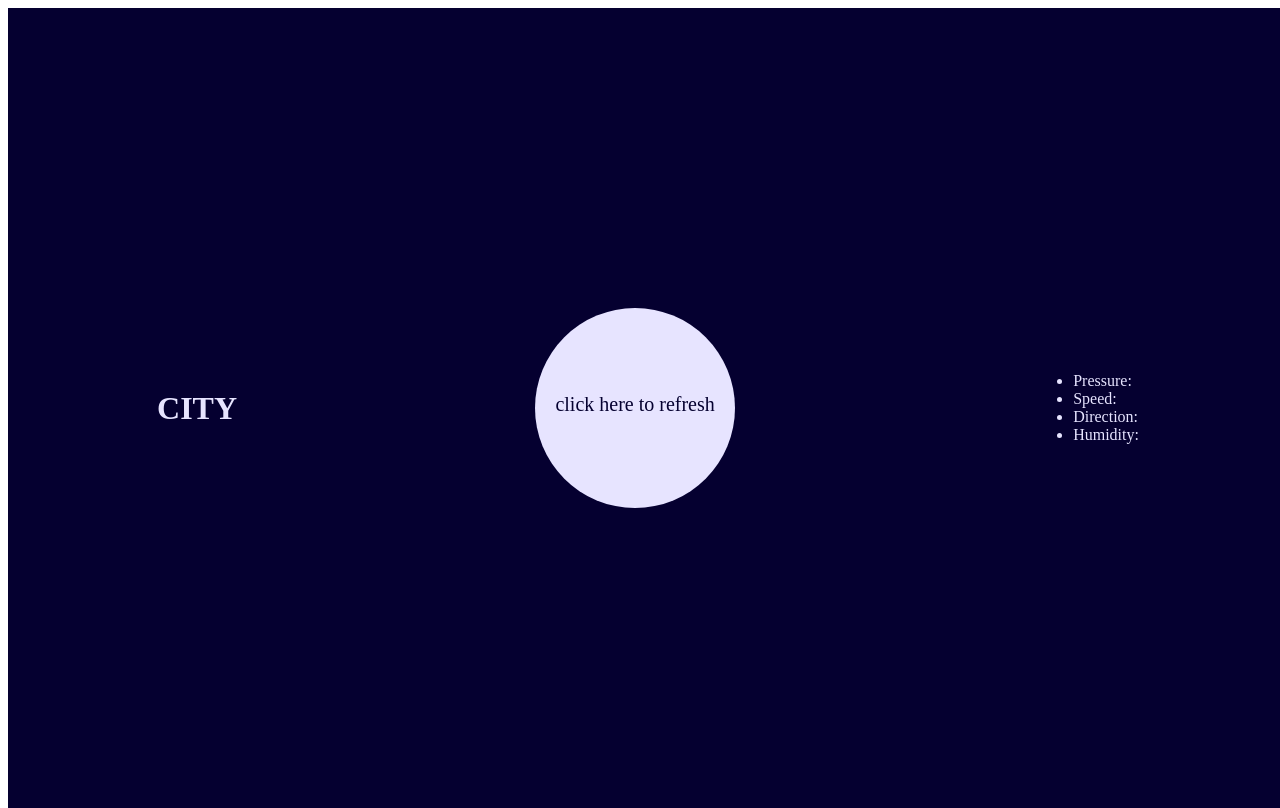
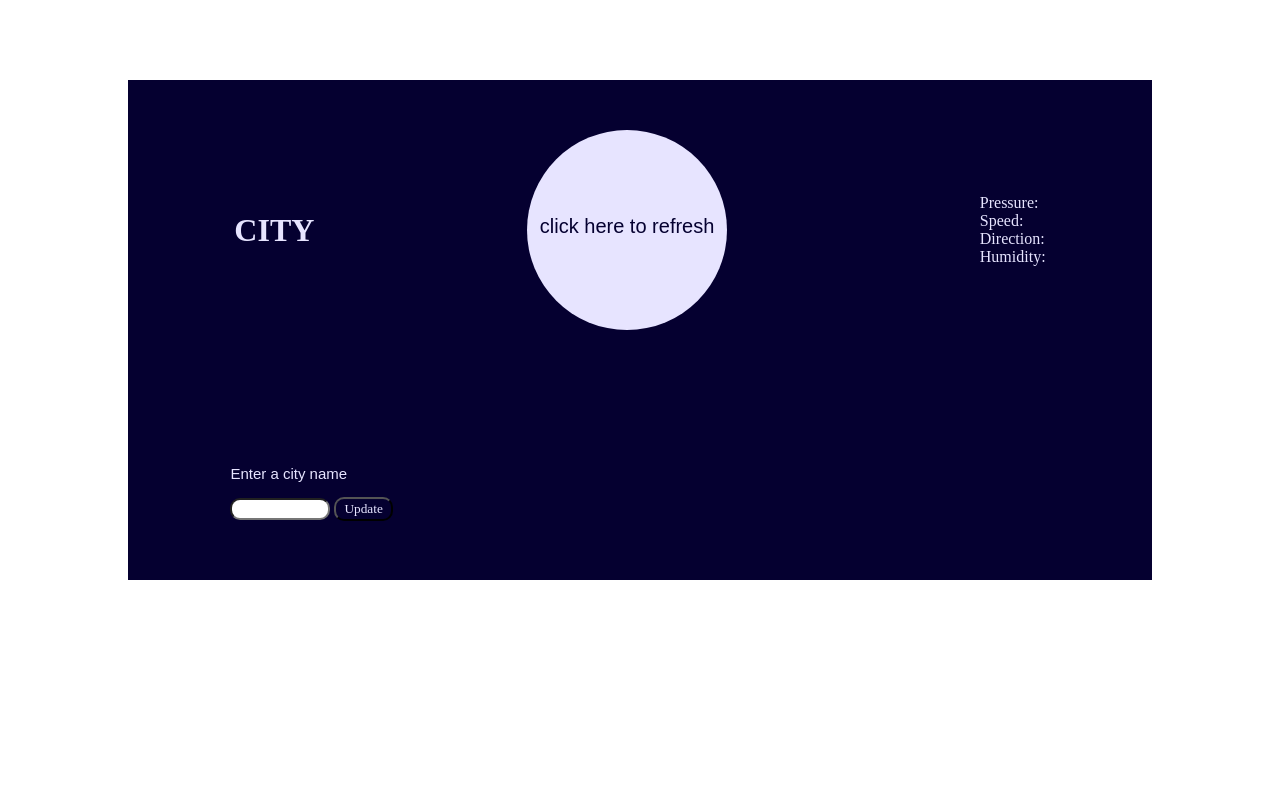
Before and after one commit to tinayemartin/Weather-App-with-VanillaJS, a plain HTML site: page index.html in a window 1280 px wide. Drawn offline with Linux system fonts and the light colour scheme; no server answers.

Commit message:
Final commit
Added user choice

```diff
--- a/index.html
+++ b/index.html
@@ -19,7 +19,13 @@
                 <li id="humidity">Humidity:</li>
             </ul>
         </div>
+        <div class="control">
+            <p id="p">Enter a city name</p>
+            <input id="input" type="text">
+            <button id="update" type="submit" onclick="update()">Update</button>
+        </div>
     </div>
-    <script src="/main.js"></script>
+
+    <script src="main.js"></script>
 </body>
 </html>
--- a/main.js
+++ b/main.js
@@ -1,7 +1,8 @@
-var _temp, _humidity, _pressure, _direction, _speed, _city, _country;
+var _temp, _humidity, _pressure, _direction, _speed, _city, city="Bulawayo", _country;
 
+function Initiate(){
 async function getData(){
-    let response = await fetch('http://api.openweathermap.org/data/2.5/weather?q=Chinhoyi&appid=c76d9d1adc3e9036d0461d0031ab5409');
+        let response = await fetch('http://api.openweathermap.org/data/2.5/weather?q='+ city +'&appid=c76d9d1adc3e9036d0461d0031ab5409');
         data = await response.json()
         return data;
 }
@@ -17,6 +18,9 @@ getData().then(
         _country = data.sys.country;
       }
 )
+    }
+
+    Initiate();
 
     function display() {
         document.getElementById('temp').style.cssText = "font-size: 80px; margin-top: 55px";
@@ -27,3 +31,10 @@ document.getElementById('wind-speed').innerHTML = "Speed: " + _speed;
         document.getElementById('wind-direction').innerHTML = "Direction: " +_direction;
         document.getElementById('humidity').innerHTML = "Humidity: " +_humidity;
     }
+
+function update(){
+        city = document.getElementById('input').value;
+        Initiate();
+        setTimeout(display, 2000);
+        display();
+    }
--- a/styles.css
+++ b/styles.css
@@ -17,22 +17,58 @@ li, h1, h3{
     font-family:var(--quick);
     color: var(--light);
 }
-
+li{
+    list-style-type: none;
+}
 .temp p{
-    font-family: var(--ubuntu);
+    font-family: var(--ubuntu), sans-serif;
     color: var(--bg);
     font-size: 20px;
     margin-top: 85px;
 }
 .container{
+    top: 80px;
+    left: 10%;
+    right: 10%;
     position: absolute;
     display: flex;
     flex-wrap: wrap;
-    width: 100%;
-    height: 100%;
+    width: 80%;
+    height: 500px;
     background-color: var(--bg);
 }
 
+.control{
+    margin-left: 10%;
+    width: 80%;
+    height: 100px;
+    background-color: var(--bg);
+}
+
+#input{
+    border-radius: 10px;
+    width: 100px;
+    font-family: var(--quick);
+}
+
+#update{
+    background-color: var(--bg);
+    border-radius: 10px;
+    color: var(--light);
+    padding: 2px 8px;
+    font-family: var(--quick);
+}
+
+#update:hover{
+    background-color: var(--light);
+    color: var(--bg);
+}
+#p{
+    font-family: var(--quick), sans-serif;
+    color: var(--light);
+    font-size: 15px;
+    margin-top: 85px;
+}
 #city{
     margin: auto;
     text-align: center;
```
Lines whose indentation alone changed are shown as unchanged.
